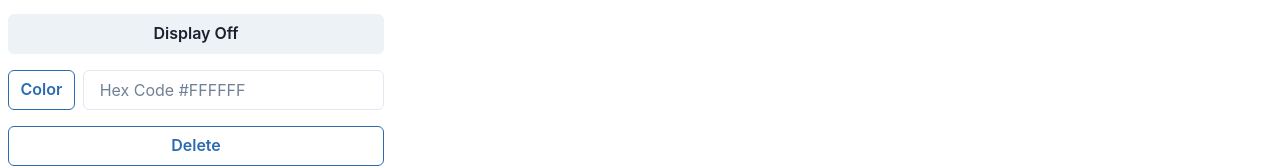
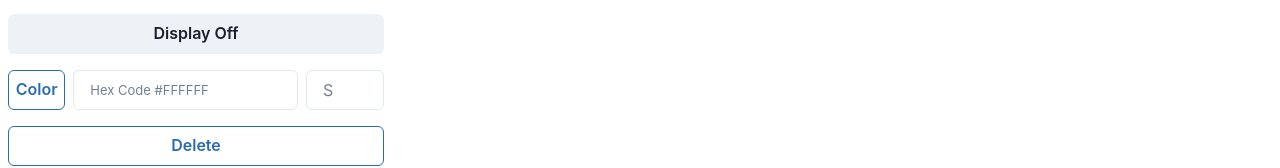
Before and after one commit to kazar4/SciliTetrisWebsite, a React (Create React App) app in the folder simulation/scili-sim/: page / in a window 1280 px wide. Shown: the part 334-502 px from the top of the page. Built offline with nearby package versions, Linux system fonts and the light colour scheme; no server answers.

Commit message:
tentative

```diff
--- a/simulation/scili-sim/src/App.js
+++ b/simulation/scili-sim/src/App.js
@@ -30,6 +30,7 @@ function App() {
 
   const [mode, setMode] = useState("");
   const [hexCode, setHexCode] = useState('');
+  const [strip, setStrip] = useState('3');
 
   const [xDimension, setXDimension] = useState(5); // Initial x dimension
   const [yDimension, setYDimension] = useState(11); // Initial y dimension
@@ -41,6 +42,12 @@ function App() {
     // Update the hexCode state with the new value entered by the user
     setHexCode(event.target.value);
   };
+
+  const handleStripChange = (event) => {
+    // Update the hexCode state with the new value entered by the user
+    setStrip(event.target.value);
+  };
+
 
 
   useEffect(() => {
@@ -140,7 +147,8 @@ function App() {
                   colorScheme="blue"
                   boxShadow={mode === "color" ? "outline" : "none"}
                   >Color</Button>
-                  <Input placeholder="Hex Code #FFFFFF" onChange={handleInputChange}></Input>
+                  <Input placeholder="Hex Code #FFFFFF" fontSize={13} onChange={handleInputChange}></Input>
+                  <Input placeholder="S" w={"30%"} onChange={handleStripChange}></Input>
                 </Flex>
 
                 <Button onClick={() => {
@@ -164,6 +172,7 @@ function App() {
               wsRes={wsRes}
               mode={mode}
               hexCode={hexCode}
+              strip={strip}
               xDimension={xDimension}
               setXDimension={setXDimension}
               yDimension={yDimension}
--- a/simulation/scili-sim/src/LedDisplay.js
+++ b/simulation/scili-sim/src/LedDisplay.js
@@ -3,7 +3,7 @@ import { Box, Grid, Input, Flex, Text } from '@chakra-ui/react';
 import { DndProvider, useDrop } from 'react-dnd';
 import { HTML5Backend } from 'react-dnd-html5-backend';
 
-const LedDisplay = ({ws, wsRes, mode, hexCode, xDimension, yDimension, setXDimension, setYDimension}) => {
+const LedDisplay = ({ws, wsRes, mode, hexCode, strip, xDimension, yDimension, setXDimension, setYDimension}) => {
 
   const [espClients, setEspClients] = useState({}); // List of ESP clients
 
@@ -98,7 +98,9 @@ const LedDisplay = ({ws, wsRes, mode, hexCode, xDimension, yDimension, setXDimen
                 yDimension={yDimension}
                 ws={ws}
                 espClients={espClients}
-                mode={mode} hexCode={hexCode}
+                mode={mode}
+                hexCode={hexCode}
+                strip={strip}
                 />
           ))}
         </Grid>
@@ -106,7 +108,7 @@ const LedDisplay = ({ws, wsRes, mode, hexCode, xDimension, yDimension, setXDimen
   );
 };
 
-const DroppableBox = ({ index, xDimension, yDimension, ws, espClients, mode, hexCode}) => {
+const DroppableBox = ({ index, xDimension, yDimension, ws, espClients, mode, hexCode, strip}) => {
 
     const [assignedESP, setAssignedESP] = useState([]); // List of ESP clients
     const [textDiv, setTextDiv] = useState("");
@@ -227,7 +229,13 @@ const DroppableBox = ({ index, xDimension, yDimension, ws, espClients, mode, hex
     console.log(mode === "color" && hexCode.length == 7)
 
     if (mode === "color" && hexCode.length == 7) {
-        ws.send(`setColor ${x * 2} ${y} ${hexCode}`)
+        if (["1", "2"].includes(strip)) {
+          ws.send(`setColor ${x * 2 + (parseInt(strip) - 1)} ${y} ${hexCode}`)
+        } else {
+          // 3 Case
+          ws.send(`setColor ${x * 2} ${y} ${hexCode}`)
+          ws.send(`setColor ${x * 2 + (parseInt(strip) - 1)} ${y} ${hexCode}`)
+        }
         ws.send("getClientState")
     }
 
```
Also changed, not shown: 1 other file (tests, documents, lock files or other folders).
